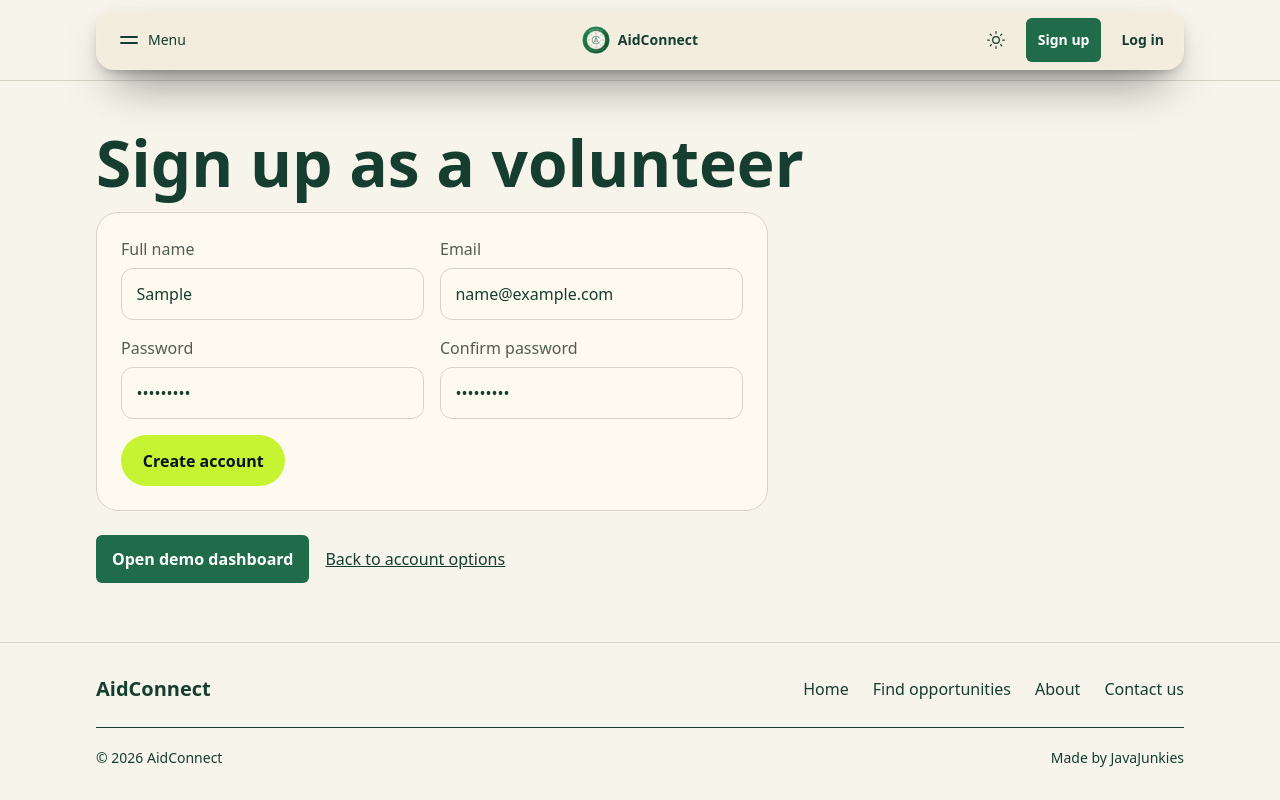
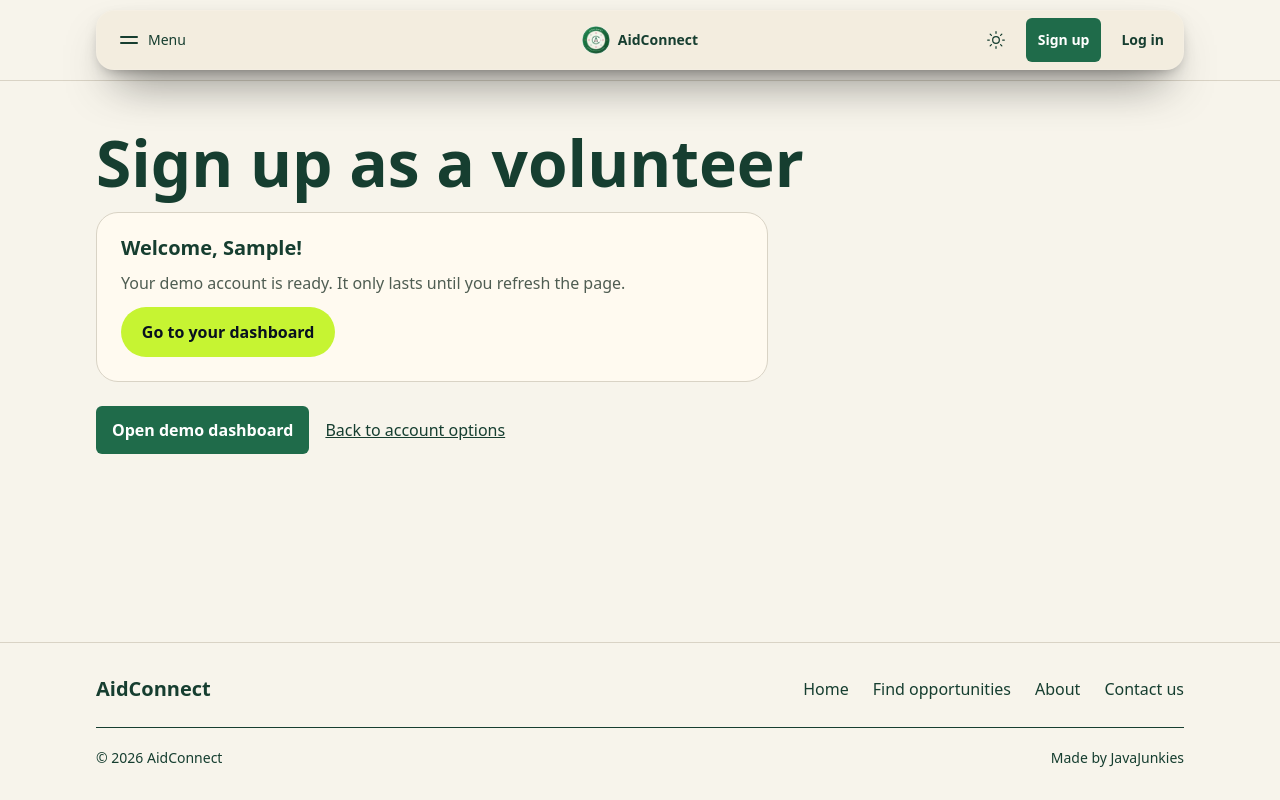
Before and after one commit to San-Tawil/web-programming-project, a React (Vite) app: page /volunteer/register in a window 1280 px wide. Both pictures are taken after typing "Sample", "name@example.com", "Sample123", "Sample123" into the empty fields and a click on the button "Create account". Built offline with nearby package versions, Linux system fonts and the light colour scheme.

Commit message:
Add mock account creation to the registration form

```diff
--- a/src/components/RegisterForm.jsx
+++ b/src/components/RegisterForm.jsx
@@ -1,9 +1,14 @@
 import React, { useState } from 'react';
+import { Link } from 'react-router-dom';
 import FormField from './FormField.jsx';
 
 // Phase 1: volunteer sign-up fields live here first. Organization sign-up
 // will reuse this form and add its own fields in a later pass, so the
 // `role` prop is already here even though only volunteer fields render.
+
+// Phase 1 mock accounts. New sign-ups are added here for the current
+// session only, so a refresh clears them. Phase 2 replaces this with the backend.
+const mockAccounts = [];
 
 const emptyForm = { name: '', email: '', password: '', confirmPassword: '' };
 
@@ -11,6 +16,7 @@ function validate(form) {
   const errors = {};
   if (!form.name.trim()) errors.name = 'Enter your full name.';
   if (!/^\S+@\S+\.\S+$/.test(form.email)) errors.email = 'Enter a valid email address.';
+  else if (mockAccounts.some(account => account.email === form.email.trim().toLowerCase())) errors.email = 'An account with this email already exists.';
   if (form.password.length < 8) errors.password = 'Use at least 8 characters.';
   if (form.confirmPassword !== form.password) errors.confirmPassword = 'Passwords do not match.';
   return errors;
@@ -20,6 +26,7 @@ export default function RegisterForm({ role }) {
   const isOrganization = role === 'organizations';
   const [form, setForm] = useState(emptyForm);
   const [errors, setErrors] = useState({});
+  const [created, setCreated] = useState(null);
 
   const handleChange = event => {
     const { name, value } = event.target;
@@ -28,8 +35,29 @@ export default function RegisterForm({ role }) {
 
   const handleSubmit = event => {
     event.preventDefault();
-    setErrors(validate(form));
+    const nextErrors = validate(form);
+    setErrors(nextErrors);
+    if (Object.keys(nextErrors).length) return;
+
+    const account = { id: `${role}-${mockAccounts.length + 1}`, role, name: form.name.trim(), email: form.email.trim().toLowerCase() };
+    mockAccounts.push(account);
+    setCreated(account);
   };
+
+  if (created) {
+    return (
+      <div role="status" className="grid gap-3 rounded-[22px] border border-(--line) bg-(--panel) p-5 sm:p-6">
+        <h2 className="mb-0 text-xl">Welcome, {created.name}!</h2>
+        <p className="mb-0 text-(--muted)">Your demo account is ready. It only lasts until you refresh the page.</p>
+        <Link
+          className="inline-flex w-full items-center justify-center rounded-full bg-[#c6f432] px-[1.3rem] py-[0.8rem] font-semibold text-[#08111f] sm:w-auto sm:justify-self-start"
+          to={isOrganization ? '/organizations/dashboard' : '/volunteer/dashboard'}
+        >
+          Go to your dashboard
+        </Link>
+      </div>
+    );
+  }
 
   return (
     <form
```
